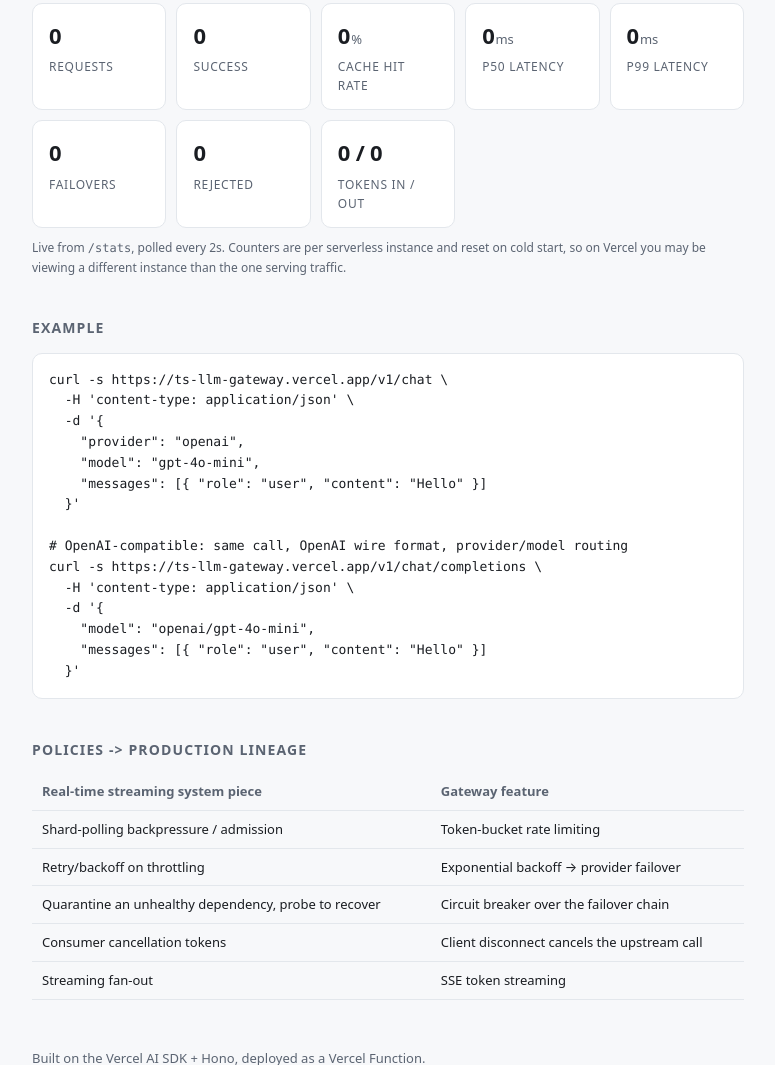
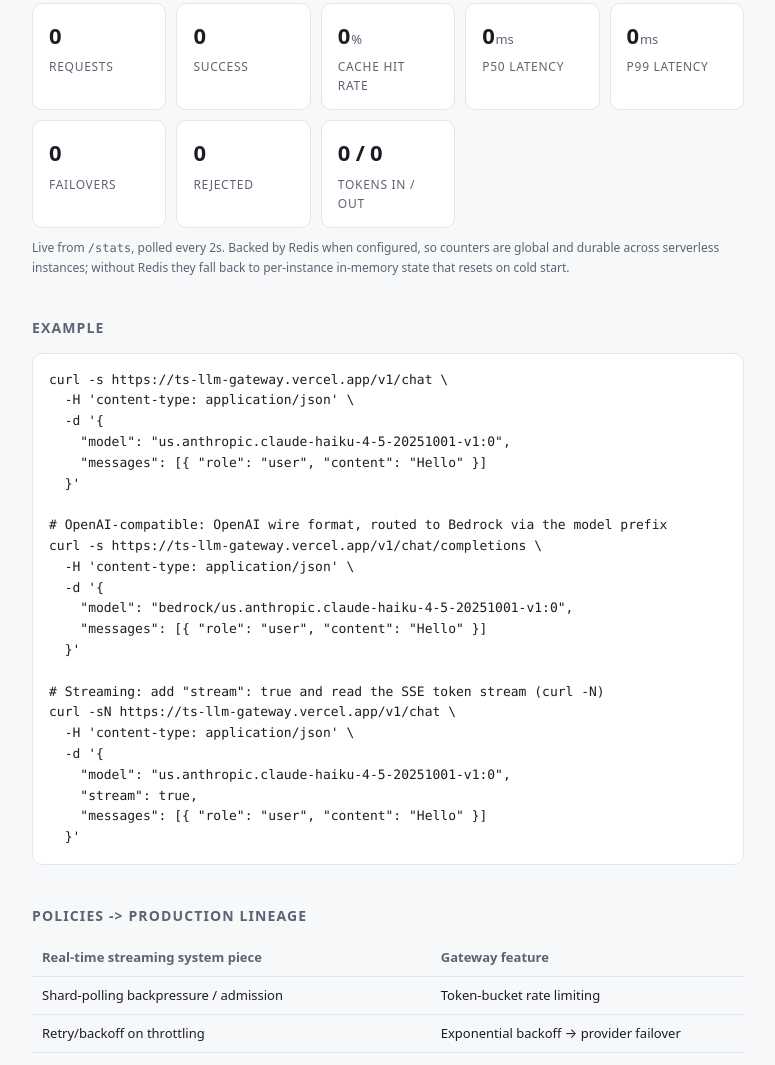
Before and after one commit to young-kobe/ts-llm-gateway, a website: page public/index.html in a window 1280 px wide. Shown: the part 660-1725 px from the top of the page, without its empty margins (252-1027 px from the left). Drawn offline with Linux system fonts and the light colour scheme; no server answers.

Commit message:
Update model references in documentation and environment file to reflect current active Anthropic models

```diff
--- a/public/index.html
+++ b/public/index.html
@@ -100,25 +100,33 @@
         <div class="tile"><div class="num" id="s-tokens">0 / 0</div><div class="label">Tokens in / out</div></div>
       </div>
       <p class="stats-note">
-        Live from <code>/stats</code>, polled every 2s. Counters are per serverless instance and
-        reset on cold start, so on Vercel you may be viewing a different instance than the one
-        serving traffic.
+        Live from <code>/stats</code>, polled every 2s. Backed by Redis when configured, so counters
+        are global and durable across serverless instances; without Redis they fall back to
+        per-instance in-memory state that resets on cold start.
       </p>
 
       <h2>Example</h2>
       <pre>curl -s https://ts-llm-gateway.vercel.app/v1/chat \
   -H 'content-type: application/json' \
   -d '{
-    "provider": "openai",
-    "model": "gpt-4o-mini",
+    "model": "us.anthropic.claude-haiku-4-5-20251001-v1:0",
     "messages": [{ "role": "user", "content": "Hello" }]
   }'
 
-# OpenAI-compatible: same call, OpenAI wire format, provider/model routing
+# OpenAI-compatible: OpenAI wire format, routed to Bedrock via the model prefix
 curl -s https://ts-llm-gateway.vercel.app/v1/chat/completions \
   -H 'content-type: application/json' \
   -d '{
-    "model": "openai/gpt-4o-mini",
+    "model": "bedrock/us.anthropic.claude-haiku-4-5-20251001-v1:0",
+    "messages": [{ "role": "user", "content": "Hello" }]
+  }'
+
+# Streaming: add "stream": true and read the SSE token stream (curl -N)
+curl -sN https://ts-llm-gateway.vercel.app/v1/chat \
+  -H 'content-type: application/json' \
+  -d '{
+    "model": "us.anthropic.claude-haiku-4-5-20251001-v1:0",
+    "stream": true,
     "messages": [{ "role": "user", "content": "Hello" }]
   }'</pre>
 
```
Also changed, not shown: README.md, 1 other file.
